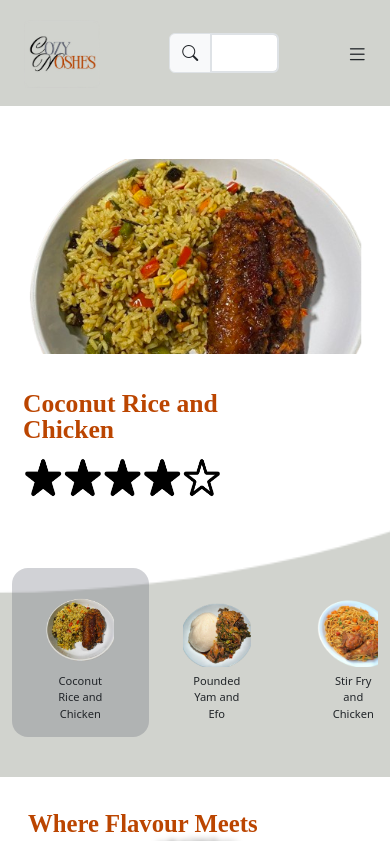
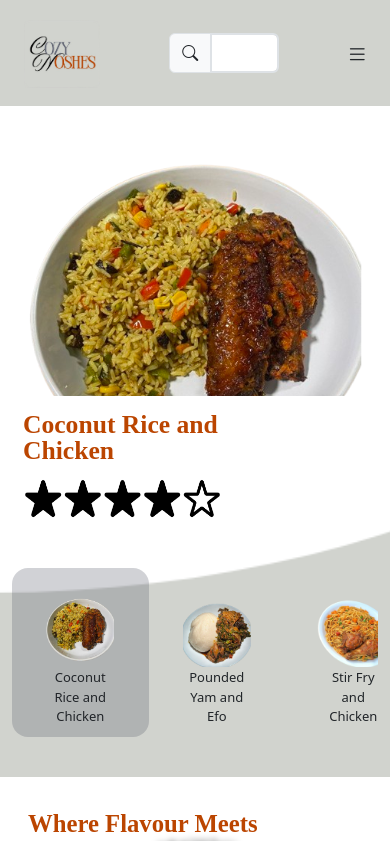
Before and after one commit to toludavid30/cozyNoshes, a React (Vite) app: page / in a window 390 px wide. Shown: the top 841 px of the page. Built offline with nearby package versions, Linux system fonts and the light colour scheme.

Commit message:
First mediaQuery commit

```diff
--- a/src/landingPage/styling/mediaQuery.css
+++ b/src/landingPage/styling/mediaQuery.css
@@ -81,11 +81,11 @@
     left: 50%;
     transform: translateX(-50%);
     width: 85vw;
-    height: 25vh;
+    height: 30vh;
   }
 
   #heroSection .heroWrapper .foodDisplays .foodInfo {
-    top: 75%;
+    top: 80%;
     left: 50%;
     transform: translate(-50%, -50%);
     width: 94%;
@@ -107,7 +107,7 @@
     flex-shrink: 0 !important;
     font-size: smaller;
     .info{
-        font-size: smaller;
+        font-size: small;
     }
   }
 
```
